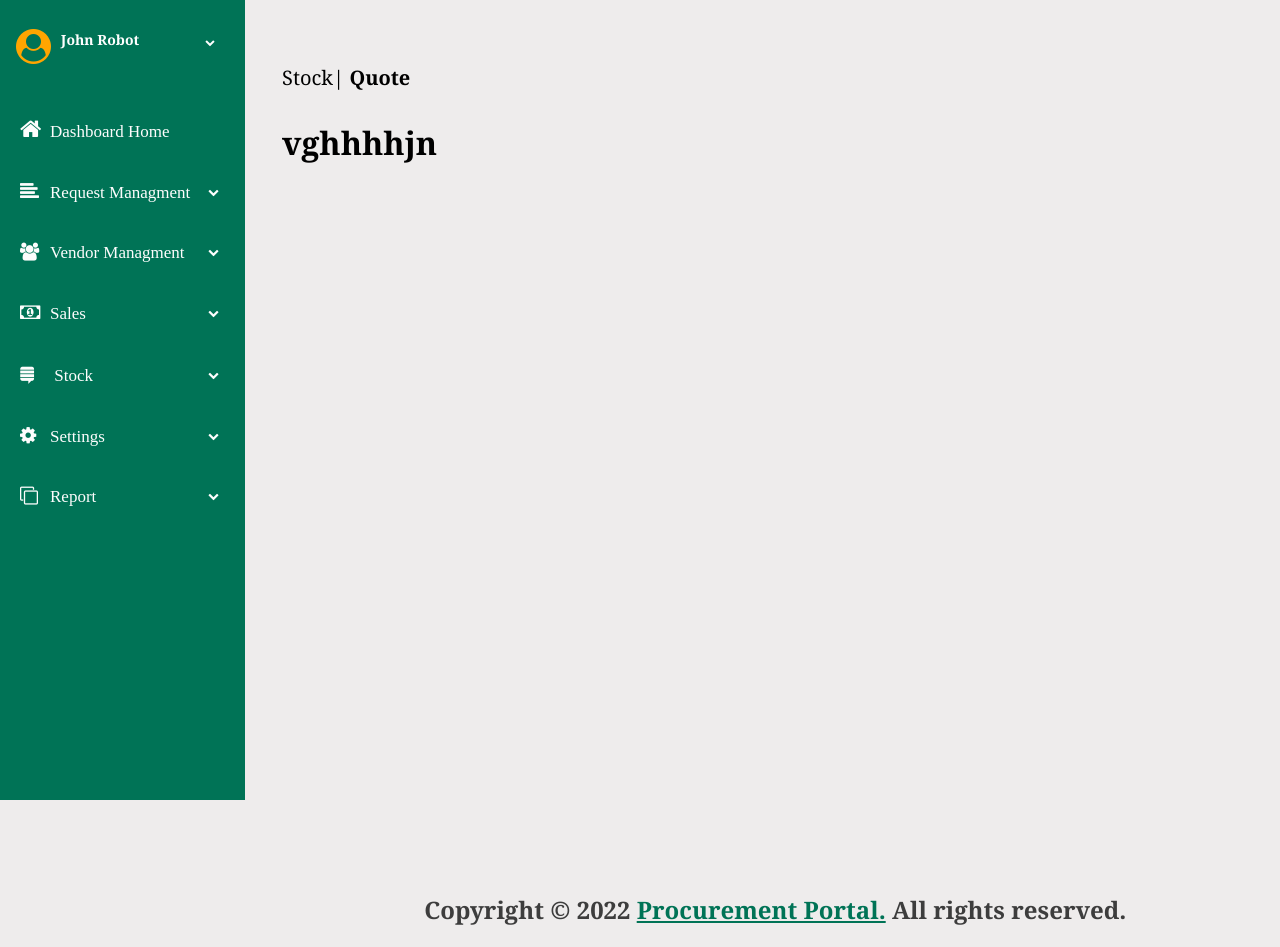
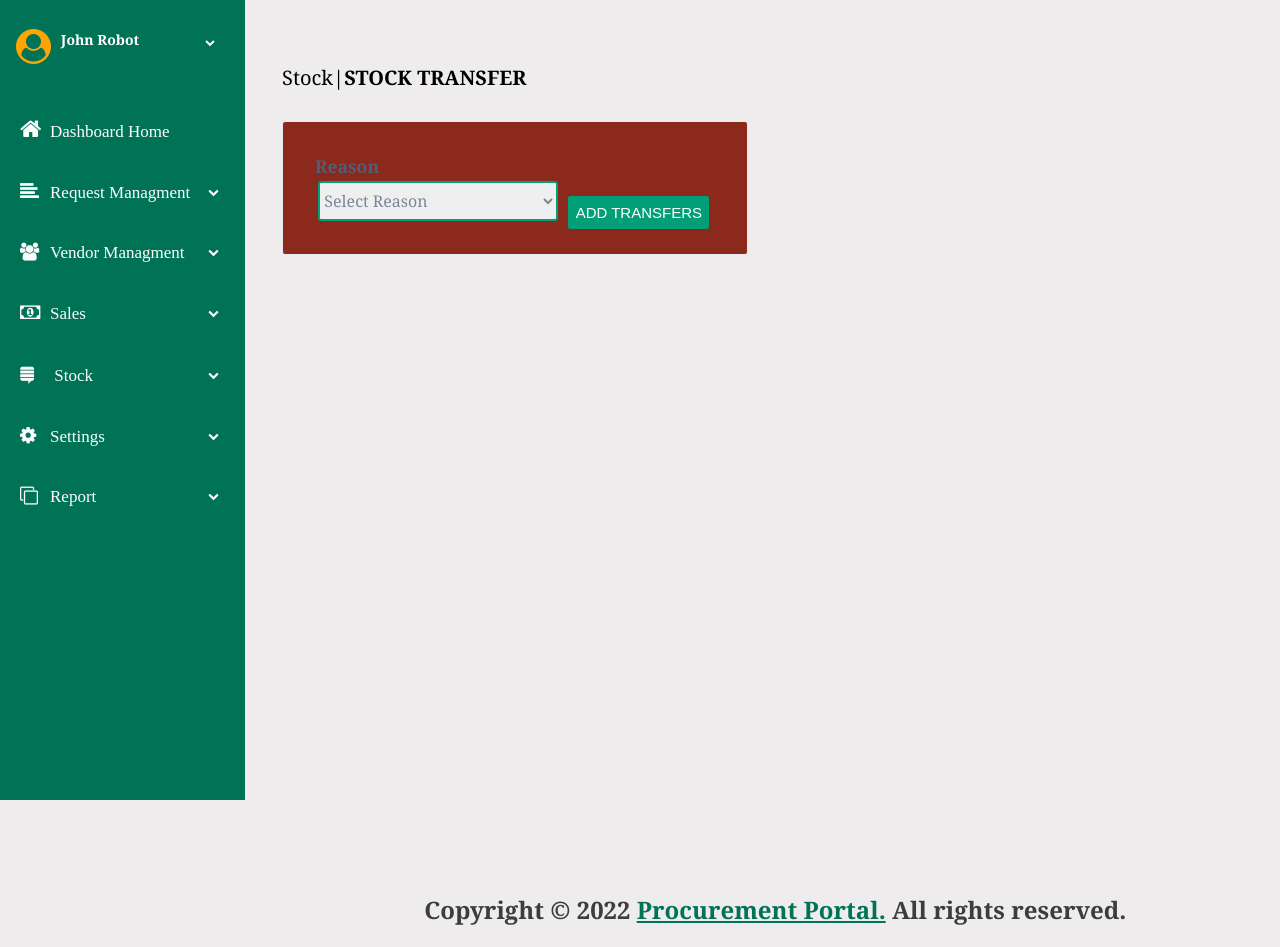
Before and after one commit to Jay-edison/stock-project, a React (Create React App) app in the folder stock-inventory/: page /stock in a window 1280 px wide. Shown: the top 947 px of the page. Built offline with nearby package versions, Linux system fonts and the light colour scheme.

Commit message:
stock-changes

```diff
--- a/stock-inventory/src/App.css
+++ b/stock-inventory/src/App.css
@@ -1405,5 +1405,48 @@ label {
    z-index: -2;
    width: 250px;
   /* min-width: 30%; */
+}
+
+.stock-container{
+  display: flex;
+  background-color: #8b291c;
+  width: 466px;
+  height: 134px;
+  border: 1px solid #EBECF0;
+  border-radius: 3px;
+}
+
+.reason-inner{
+  display: flex;
+  /* justify-content: flex-start; */
+  align-items: flex-start;
+  padding: 2rem;
+}
+
+.reason-header {
+  font-size: 1.1rem;
+  font-weight: 600;
+  color: #505F79;
+}
+
+.reason-container {
+  display: flex;
+  margin-left: -3.8rem;
+  padding-top: 1.7rem;
+   /* margin: 1rem; */
+
 
 }
+
+.reason-option {
+  width: 240px;
+  height: 40px;
+  font-size: 1rem;
+  font-weight: 400;
+  color: #7A869A;
+  border: 2px solid #009F77;
+  border-radius: 3px;
+  /* display: flex;
+  justify-content:flex-end;
+  align-items: flex-start; */
+}
--- a/stock-inventory/src/pages/Layout.js
+++ b/stock-inventory/src/pages/Layout.js
@@ -14,7 +14,7 @@ const Layout = () => {
             <li className="active"><a href="/request-management"><i className="fa fa-align-left"></i>Request Managment</a><a className="chevron-down" href=""><i className="fa fa-chevron-down"></i></a></li>
             <li className="active"><a href="/vendor-management"><i className="fa fa-users"></i>Vendor Managment</a><a className="chevron-down" href=""><i className="fa fa-chevron-down"></i></a></li>
             <li className="active"><a href="/sales"><i className="fa fa-money"></i>Sales</a><a className="chevron-down" href=""><i className="fa fa-chevron-down"></i ></a></li>
-            <li className="active"><a href=""><i className="fa fa-stack-exchange"></i> Stock</a><a className="chevron-down" href=""><i className="fa fa-chevron-down"></i></a></li>
+            <li className="active"><a href="/stock"><i className="fa fa-stack-exchange"></i> Stock</a><a className="chevron-down" href=""><i className="fa fa-chevron-down"></i></a></li>
             <li className="active"><a href=""><i className="fa fa-cog"></i>Settings</a><a className="chevron-down" href=""><i className="fa fa-chevron-down"></i></a></li>
             <li className="active"><a href=""><i className="fa fa-clone"></i>Report</a> <a className="chevron-down" href=""><i className="fa fa-chevron-down"></i ></a></li>
           </ul>
--- a/stock-inventory/src/pages/sales.js
+++ b/stock-inventory/src/pages/sales.js
@@ -8,7 +8,7 @@ const Sales = () => {
 
             <main>
                 <div className="container">
-                    <p className="container-header-text">Sales|<strong>Sale Quote</strong></p>
+                    <p className="container-header-text">Sales|<strong>SALE QUOTE</strong></p>
                 </div>
 
                 <div className="customer-container">
--- a/stock-inventory/src/pages/stock.js
+++ b/stock-inventory/src/pages/stock.js
@@ -9,12 +9,25 @@ const Stock = () => {
 
             <main>
                 <div className="container-stock">
-                    <p className="container-header-text">Stock|<strong> Quote</strong></p>
+                    <p className="container-header-text">Stock|<strong>STOCK TRANSFER</strong></p>
                 </div>
 
                 <div className="stock-container">
-                    <h1>vghhhhjn</h1>
+                    <div className="reason-inner">
+                        <p className="reason-header">Reason</p>
 
+                        <div className="reason-container">
+                            <select className="reason-option" name="">
+                                <option value="Select Reason">Select Reason</option>
+                                <option value="Select Reason">Debt Payment</option>
+                            </select>
+
+                            <div className="transfer-">
+                                <button className="transfer-btn">ADD TRANSFERS</button>
+                            </div>
+                        </div>
+
+                    </div>
                 </div>
             </main>
 
```
Lines whose indentation alone changed are shown as unchanged.
